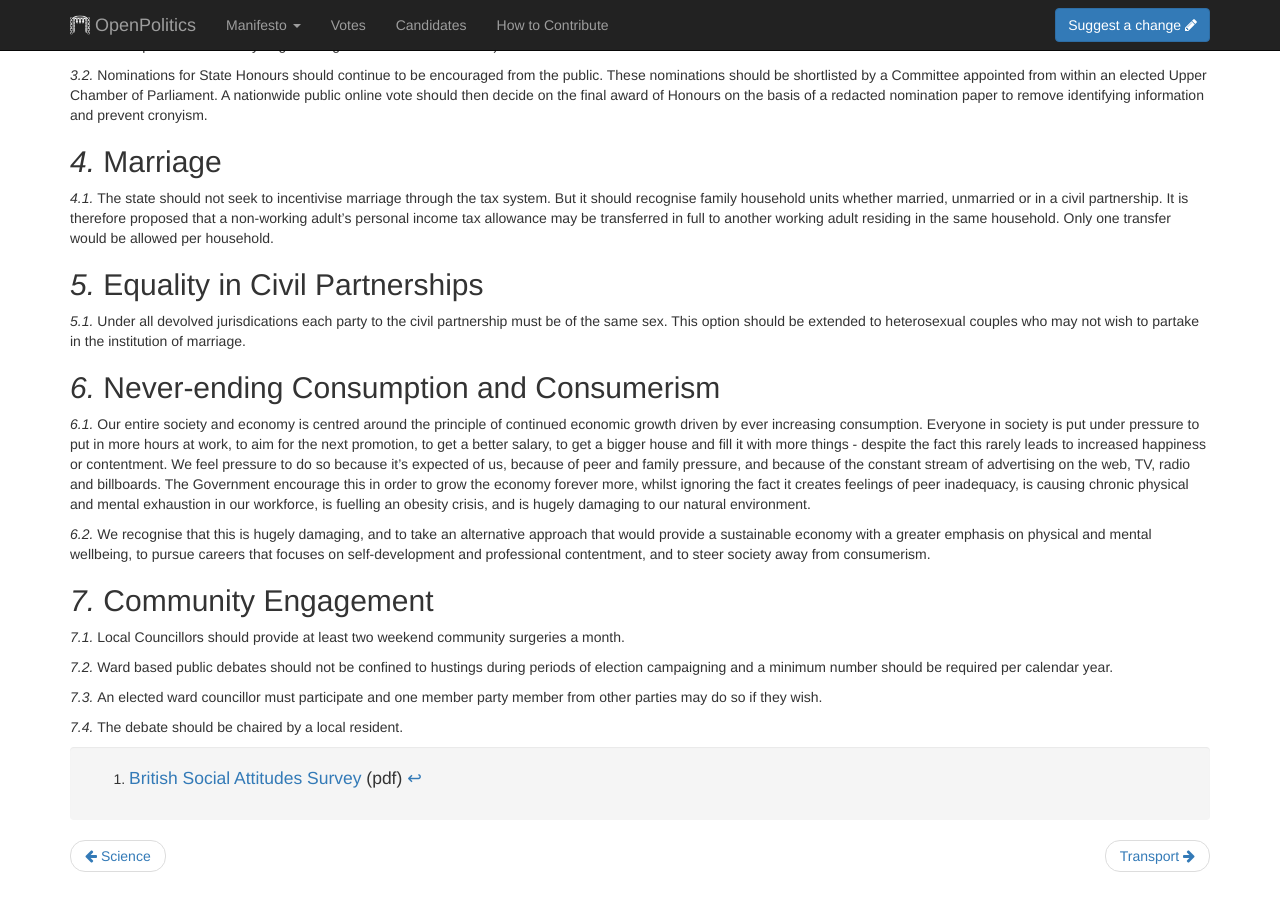
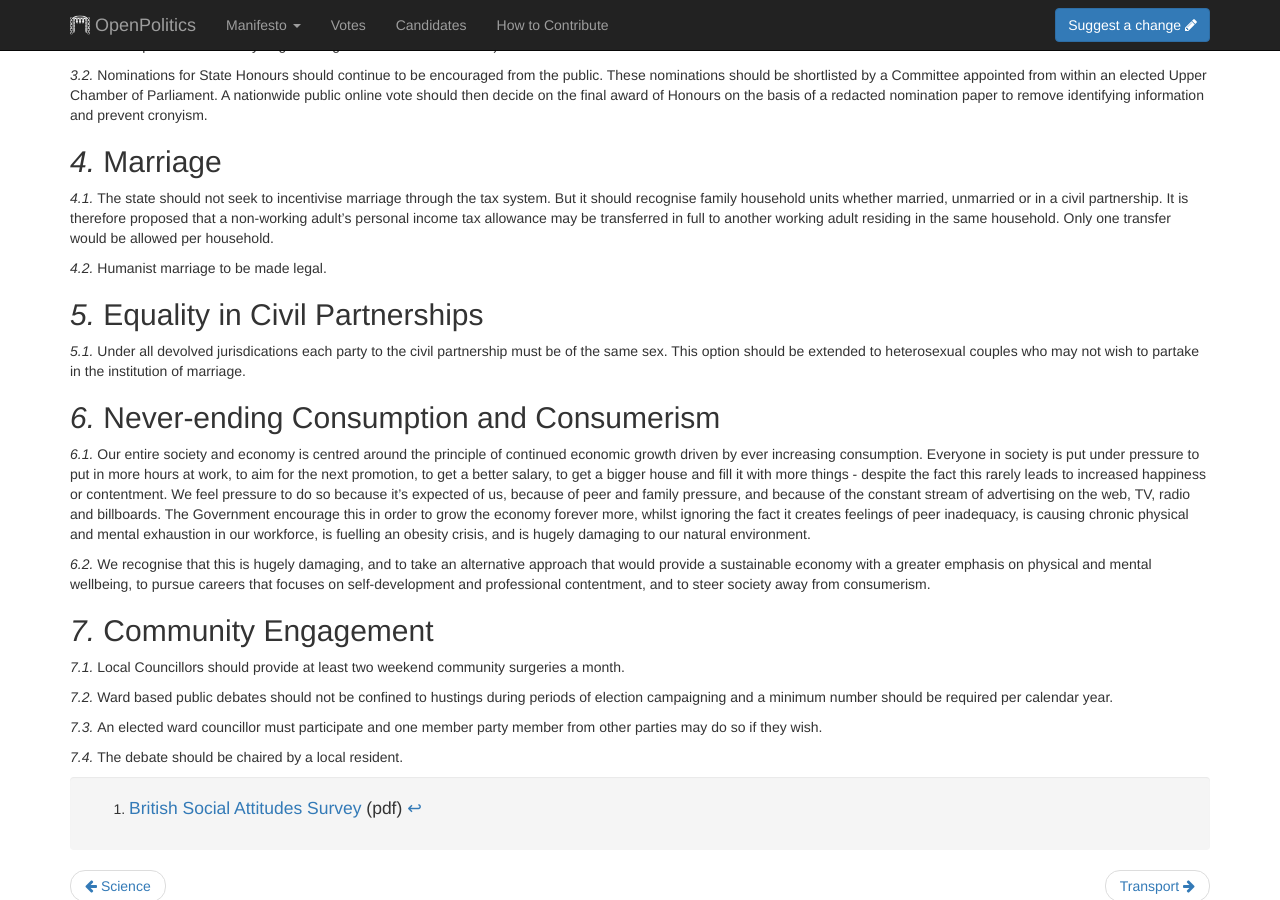
Before and after one commit to openpolitics/manifesto, a Jekyll site: the page built from manifesto/society.md, in a window 1280 px wide and 900 px high, scrolled down 989 px. Built offline with Jekyll 4.4.1, drawn with Linux system fonts in a browser that asks for light colours; nearby versions of some CDN libraries.

Commit message:
legalise Humanist marriage

```diff
--- a/manifesto/society.md
+++ b/manifesto/society.md
@@ -46,6 +46,8 @@ Nominations for State Honours should continue to be encouraged from the public.
 
 The state should not seek to incentivise marriage through the tax system. But it should recognise family household units whether married, unmarried or in a civil partnership. It is therefore proposed that a non-working adult's personal income tax allowance may be transferred in full to another working adult residing in the same household. Only one transfer would be allowed per household.
 
+Humanist marriage to be made legal.
+
 ## Equality in Civil Partnerships
 
 Under all devolved jurisdications each party to the civil partnership must be of the same sex. This option should be extended to heterosexual couples who may not wish to partake in the institution of marriage.
```
